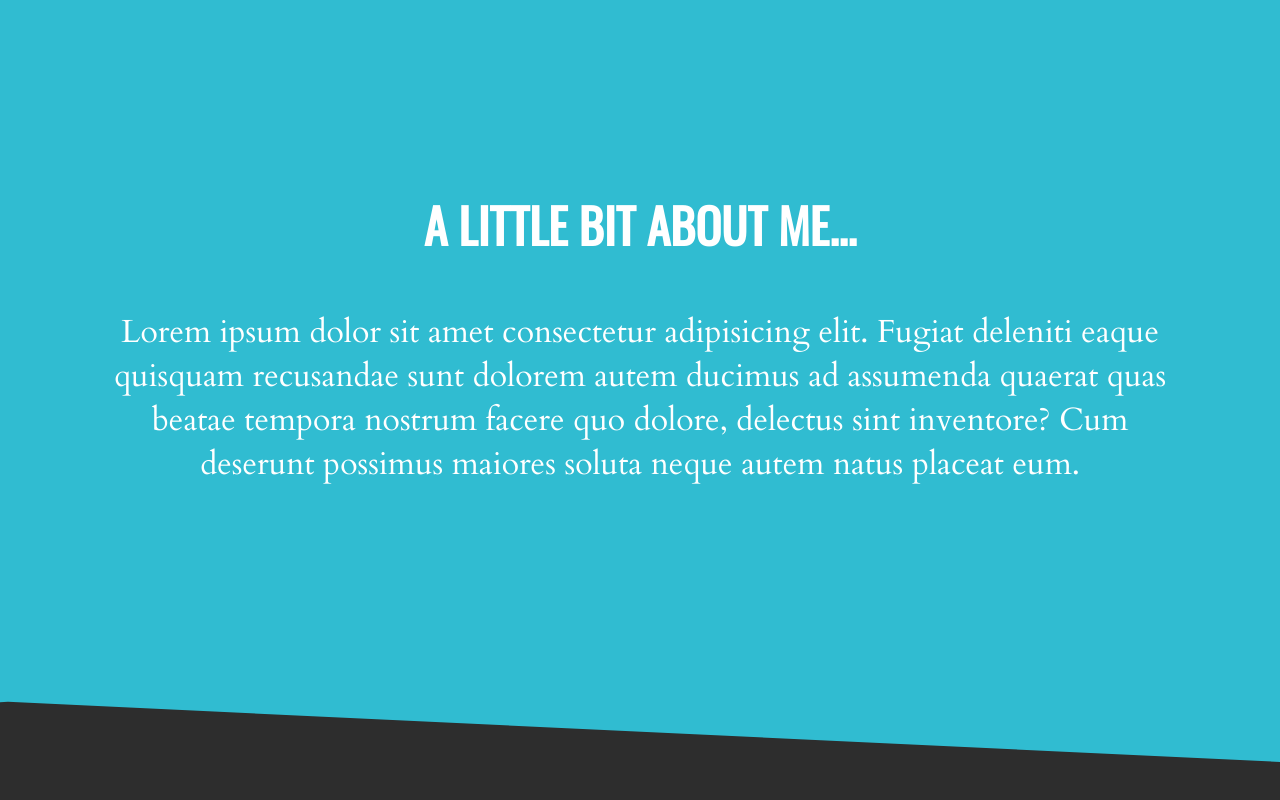
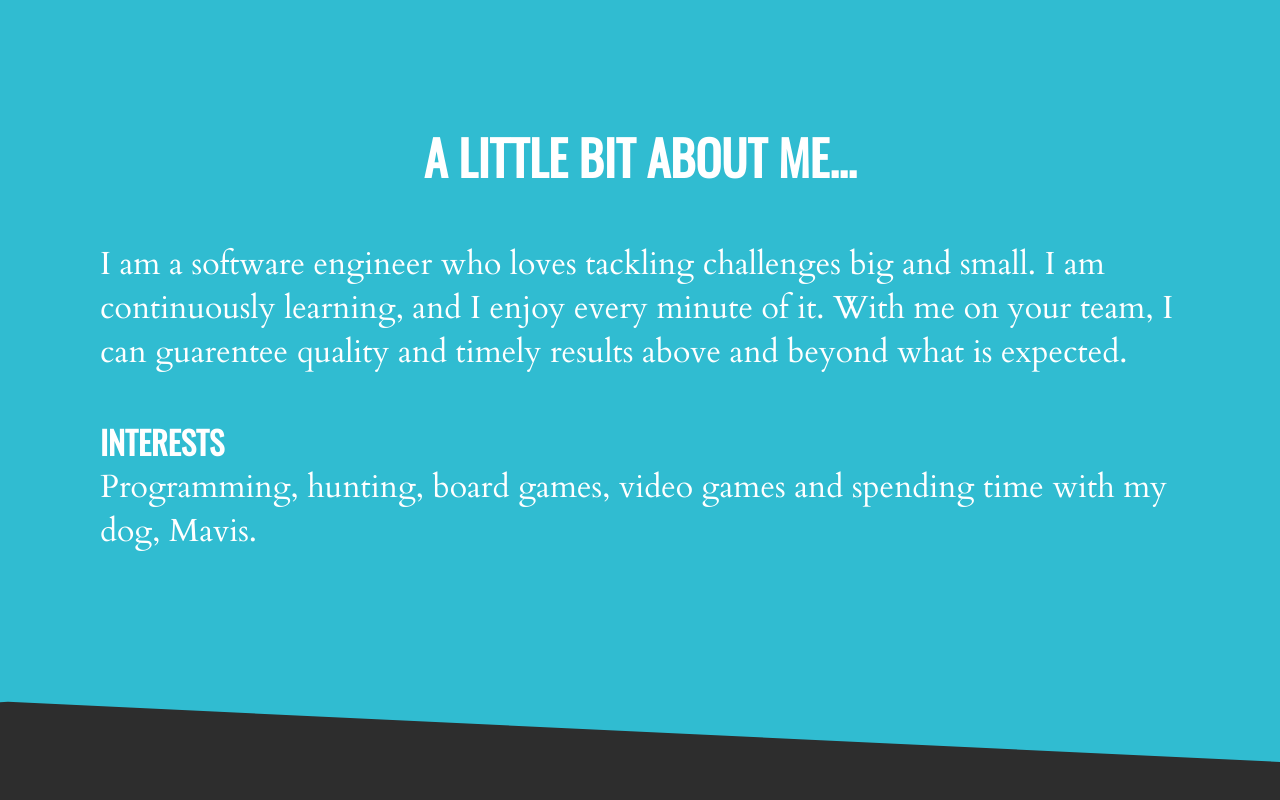
Before and after one commit to ttrosvig/portfolio-website, a React (Create React App) app: page / in a window 1280 px wide. Shown: the part 838-1638 px from the top of the page. Built offline with nearby package versions, Linux system fonts and the light colour scheme.

Commit message:
added content to about me section

```diff
--- a/src/components/AboutMe.js
+++ b/src/components/AboutMe.js
@@ -7,10 +7,15 @@ const AboutMe = () => {
 
 			<div className="AboutMe-text-container">
 				<p>
-					Lorem ipsum dolor sit amet consectetur adipisicing elit. Fugiat deleniti eaque quisquam recusandae sunt
-					dolorem autem ducimus ad assumenda quaerat quas beatae tempora nostrum facere quo dolore, delectus sint
-					inventore? Cum deserunt possimus maiores soluta neque autem natus placeat eum.
+					I am a software engineer who loves tackling challenges big and small. I am continuously learning, and I enjoy
+					every minute of it. With me on your team, I can guarentee quality and timely results above and beyond what is
+					expected.
 				</p>
+
+				<br />
+
+				<h4>Interests</h4>
+				<p>Programming, hunting, board games, video games and spending time with my dog, Mavis.</p>
 			</div>
 
 			<div class="custom-shape-divider-bottom-1614964376">
--- a/src/styles/AboutMe.css
+++ b/src/styles/AboutMe.css
@@ -15,7 +15,6 @@
 }
 
 .AboutMe-text-container {
-	text-align: center;
 	margin: 50px 100px;
 }
 
```
